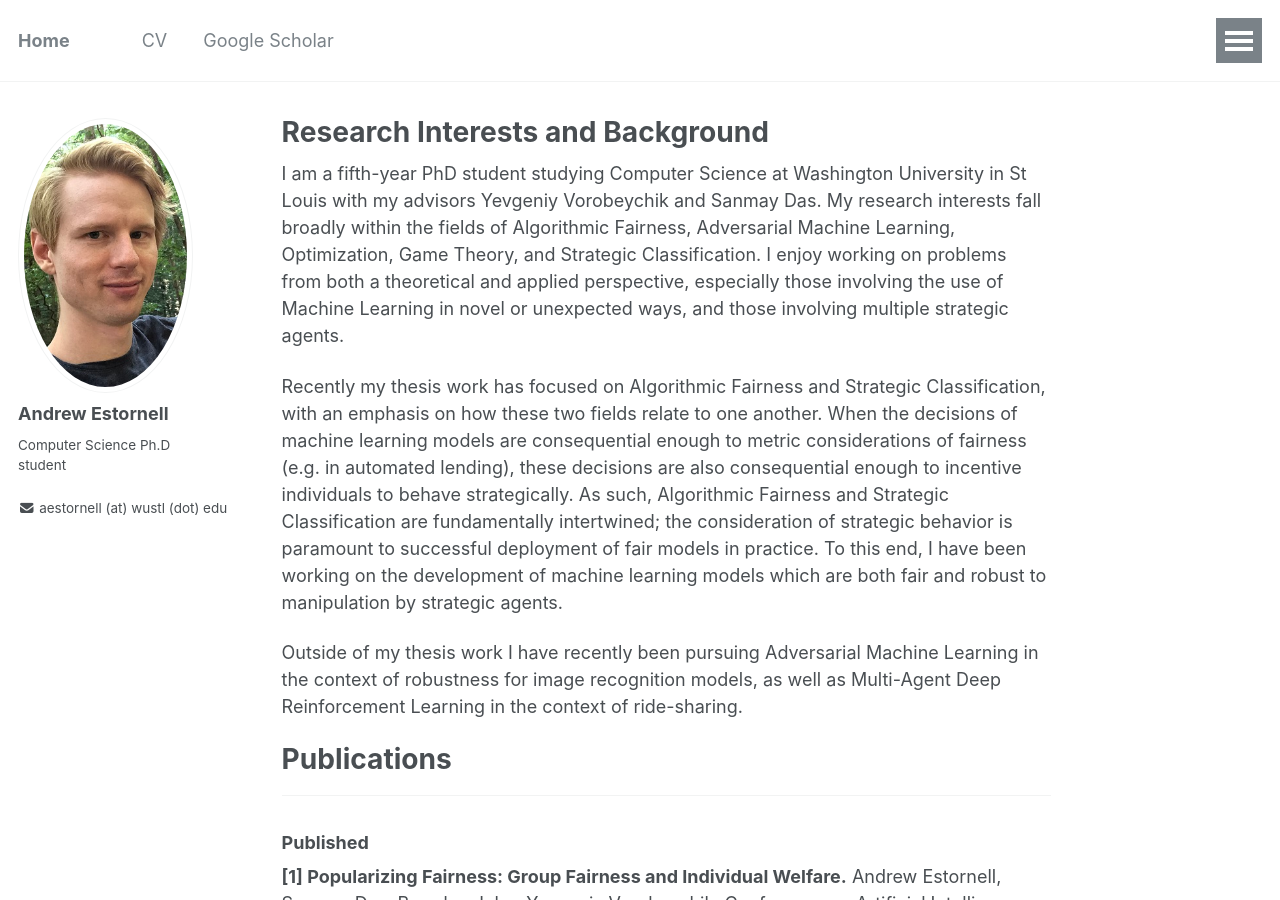
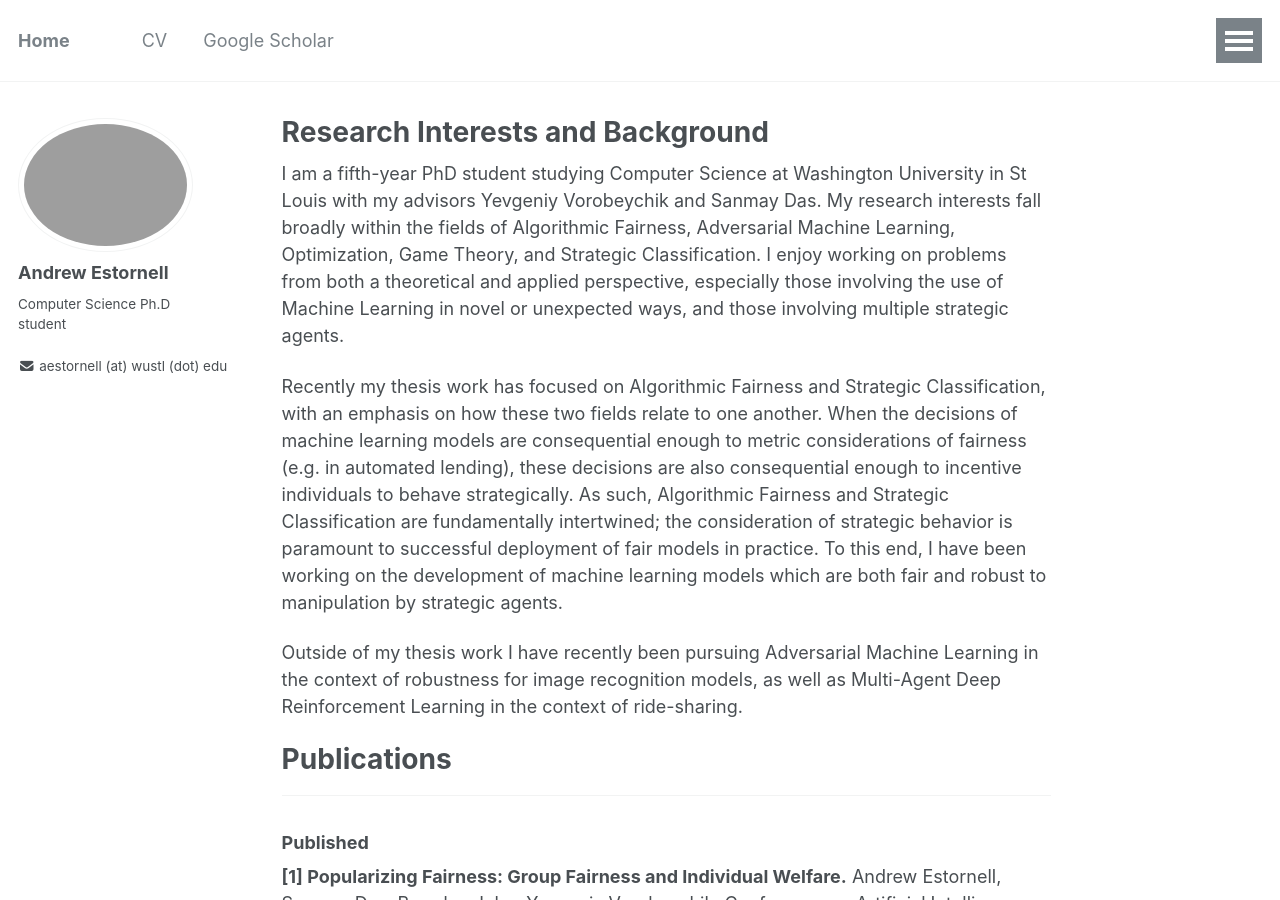
Before and after one commit to andrewEstornell/andrewEstornell.github.io, a Jekyll site: the page built from _pages/about.md, in a window 1280 px wide and 900 px high. Built offline with Jekyll 4.4.1, drawn with Linux system fonts in a browser that asks for light colours; nearby versions of some CDN libraries; a script bundle is joined from its source files by our own code; library files that are not in the unit come from our copies.

Commit message:
Update _config.yml

```diff
--- a/_config.yml
+++ b/_config.yml
@@ -14,7 +14,7 @@ description              : &description "personal description"
 url                      : https://andrewEstornell.github.io # the base hostname & protocol for your site e.g. "https://mmistakes.github.io"
 baseurl                  : "" # the subpath of your site, e.g. "/blog"
 repository               : "andrewEstornell/andrewEstornell.github.io"
-teaser                   : #"img.jpg" # filename of teaser fallback teaser image placed in /images/, .e.g. "500x300.png"
+teaser                   : "img.jpg" # filename of teaser fallback teaser image placed in /images/, .e.g. "500x300.png"
 breadcrumbs              : false # true, false (default)
 words_per_minute         : 160
 future                   : true
@@ -81,7 +81,7 @@ analytics:
 # Site Author
 author:
   name             : "Andrew Estornell"
-  avatar           : "img.jpg"
+  avatar           : # "img.jpg"
   bio              : "Computer Science Ph.D student"
   location         : #"St Louis Missori"
   employer         :
```
